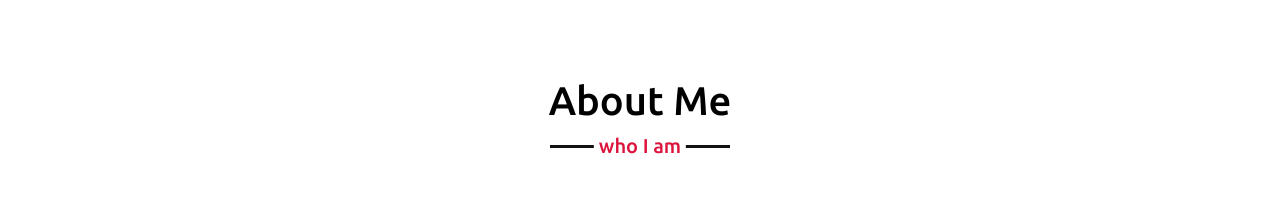
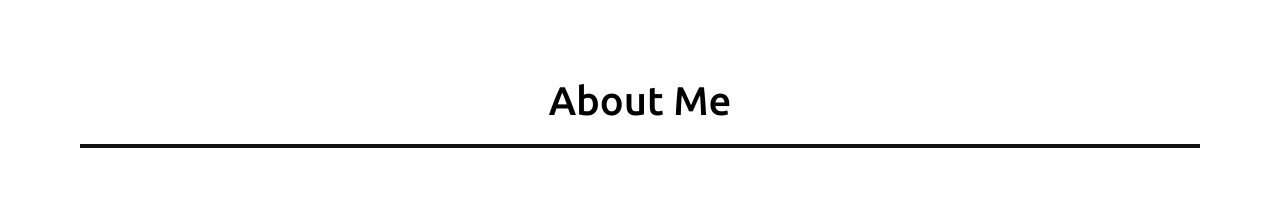
Before and after one commit to Ajmathews11/Portfolio, a plain HTML site: page index.html in a window 1280 px wide. Shown: the part 822-1020 px from the top of the page. Drawn offline with nearby package versions, Linux system fonts and the light colour scheme.

Commit message:
Update style.css

```diff
--- a/style.css
+++ b/style.css
@@ -163,7 +163,7 @@ section .title{
     background: #111;
     transform: translateX(-50%);
 }
-.about .title::after{
+/* .about .title::after{
     content: "who I am";
     position:absolute;
     bottom: -185px;
@@ -173,6 +173,9 @@ section .title{
     padding: 5px;
     background: #fff;
     transform: translateX(-50%);
+} */
+.about .title{
+    border-bottom: 4px solid #111;
 }
 .about .about-content, .services .serv-content, .skills .skills-content, .contact .contact-content{
     display: flex;
```
